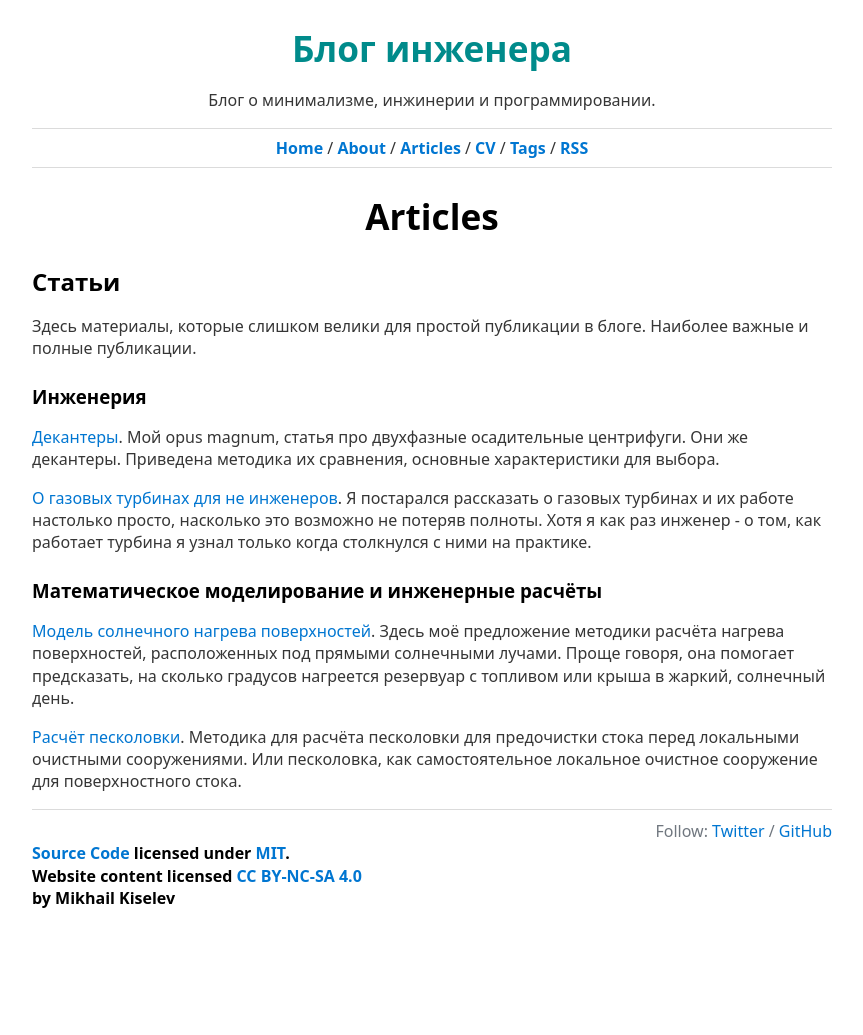
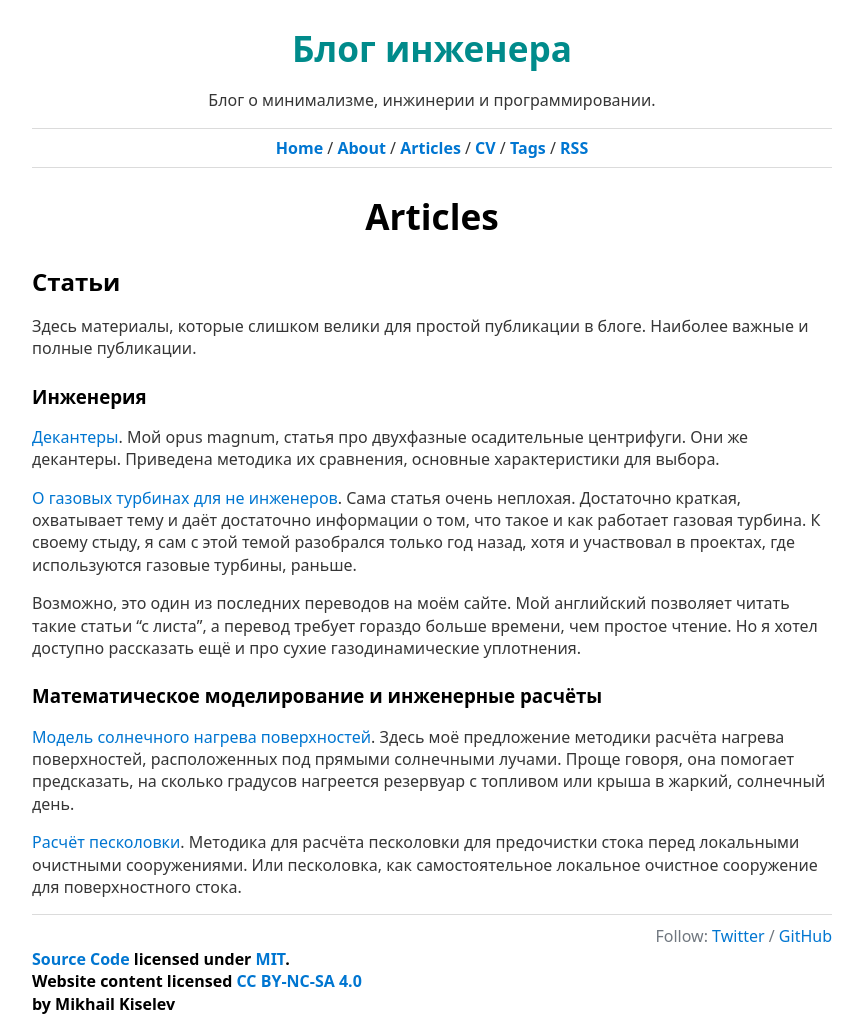
Before and after one commit to kiselevmv/kiselevmv.github.io, a Jekyll site: the page built from _pages/articles.markdown, in a window 1280 px wide. Shown: the whole page, without its empty margins (208-1071 px from the left). Built offline with Jekyll 4.4.1, drawn with Linux system fonts in a browser that asks for light colours; before the commit the page ends 929 px from its top, so only the background shows below that.

Commit message:
New article

```diff
--- a/_pages/articles.markdown
+++ b/_pages/articles.markdown
@@ -12,7 +12,9 @@
 
 [Декантеры](decanter.html). Мой opus magnum, статья про двухфазные осадительные центрифуги. Они же декантеры. Приведена методика их сравнения, основные характеристики для выбора.
 
-[О газовых турбинах для не инженеров](https://www.mnlist.ru/engineering/turbine.html). Я постарался рассказать о газовых турбинах и их работе настолько просто, насколько это возможно не потеряв полноты. Хотя я как раз инженер - о том, как работает турбина я узнал только когда столкнулся с ними на практике.
+[О газовых турбинах для не инженеров](https://www.mnlist.ru/engineering/turbine.html). Сама статья очень неплохая. Достаточно краткая, охватывает тему и даёт достаточно информации о том, что такое и как работает газовая турбина. К своему стыду, я сам с этой темой разобрался только год назад, хотя и участвовал в проектах, где используются газовые турбины, раньше.
+
+Возможно, это один из последних переводов на моём сайте. Мой английский позволяет читать такие статьи "с листа", а перевод требует гораздо больше времени, чем простое чтение. Но я хотел доступно рассказать ещё и про сухие газодинамические уплотнения.
 
 ### Математическое моделирование и инженерные расчёты
 
```
Also changed, not shown: _posts/2008-03-05-landfill-experience.md (added, +47 -0 lines).
